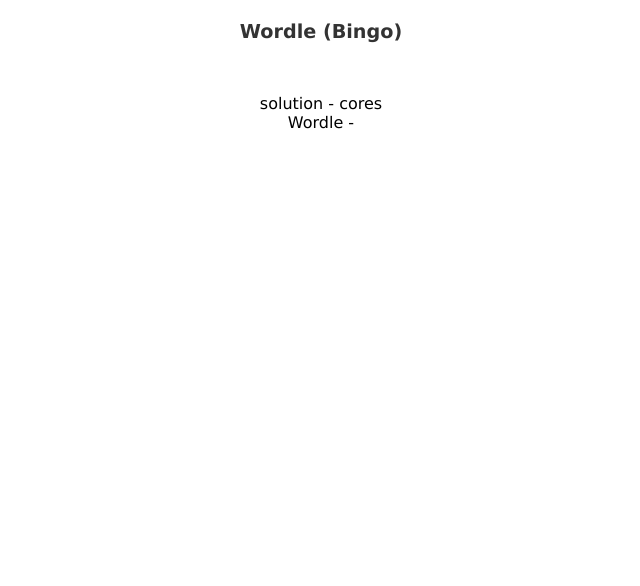
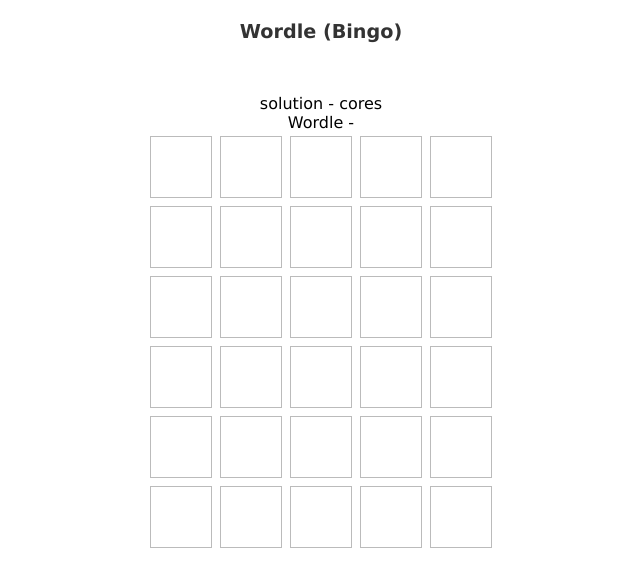
Before and after one commit to deeepak-me/wordle-react, a React (Create React App) app: page / in a window 1280 px wide. Shown: the top 586 px of the page, without its empty margins (319-959 px from the left). Built offline with nearby package versions, Linux system fonts and the light colour scheme; data requests are answered from the project's data file.

Commit message:
feat: added styles to row

```diff
--- a/src/index.css
+++ b/src/index.css
@@ -12,3 +12,25 @@
     margin: 0 0 30px 0;
     color: #333;
 }
+
+
+/*row*/
+
+.row {
+    text-align: center;
+    display: flex;
+    justify-content: center;
+}
+
+.row>div {
+    display: block;
+    width: 60px;
+    height: 60px;
+    border: 1px solid #bbb;
+    margin: 4px;
+    text-align: center;
+    line-height: 60px;
+    text-transform: uppercase;
+    font-weight: bold;
+    font-size: 2.5em;
+}
```
